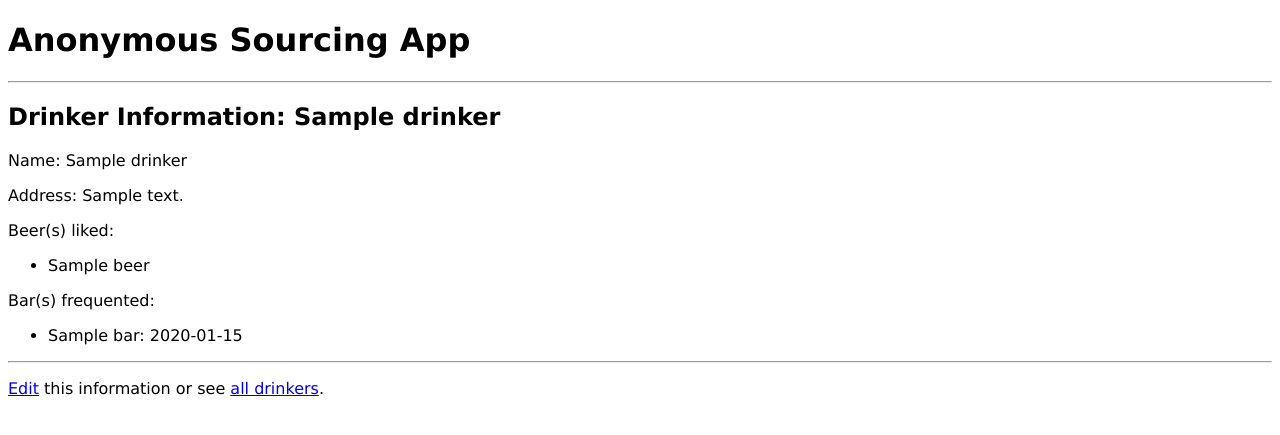
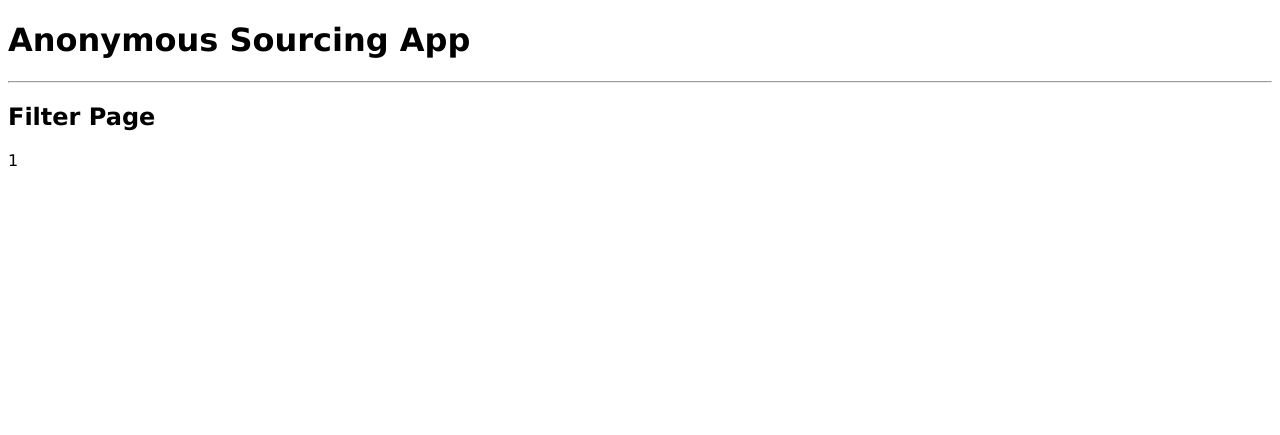
Before and after one commit to anhntrinh/anonymousSourcing, a Flask app: template templates/drinker.html in a window 1280 px wide. Shown: the top 435 px of the page. Run offline with Flask 2, Linux system fonts and the light colour scheme; the template is opened without the code that fills it: most values are stand-ins (such as "Sample title", 1, 10 or a date in 2020); parts of the project's set-up code (start-up, migrations or seed data) failed here and were passed over; some libraries are stand-ins or nearby versions.

Commit message:
Update drinker.html

```diff
--- a/templates/drinker.html
+++ b/templates/drinker.html
@@ -1,23 +1,7 @@
 {% extends 'layout.html' %}
-{% block heading %}Drinker Information: {{drinker.name}}{% endblock %}
+{% block heading %} Filter Page {% endblock %}
 {% block content %}
-<p>Name: {{drinker.name}}</p>
-<p>Address: {{drinker.address}}</p>
-<p>Beer(s) liked:
-  <ul>
-    {% for like in drinker.likes %}
-    <li>{{like.beer}}</li>
-    {% endfor %}
-  </ul>
-</p>
-<p>Bar(s) frequented:
-  <ul>
-    {% for frequent in drinker.frequents %}
-    <li>{{frequent.bar}}: {{frequent.times_a_week}}</li>
-    {% endfor %}
-  </ul>
-</p>
-<hr/>
-<p><a href="{{url_for('edit_drinker', name=drinker.name)}}">Edit</a>
-  this information or see <a href="/">all drinkers</a>.</p>
+
+<p> {{count}} </p>
+
 {% endblock %}
```
